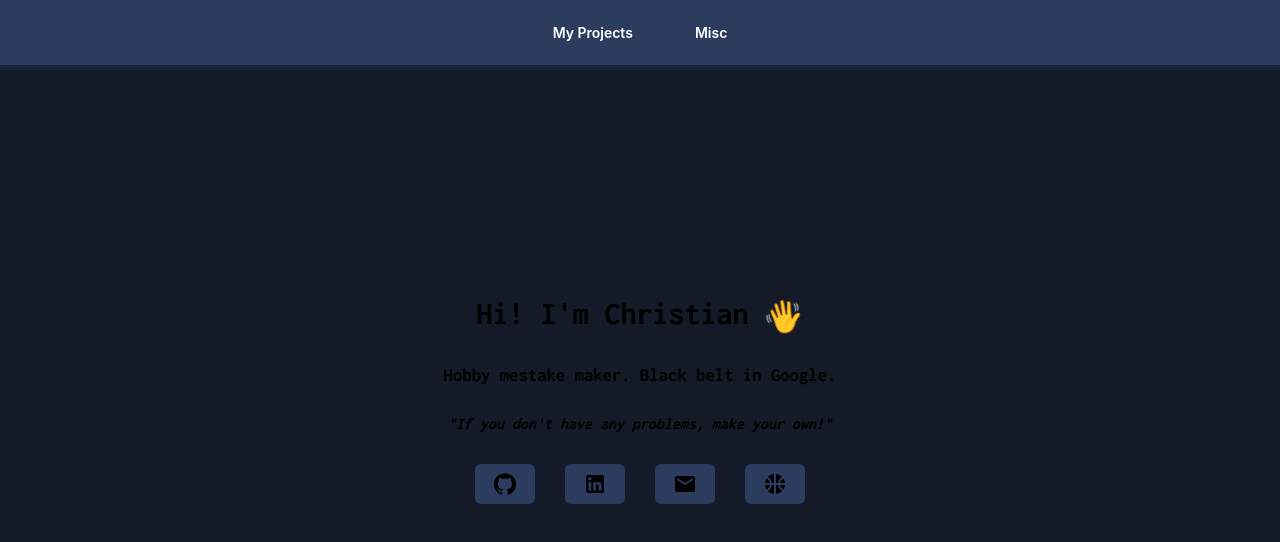
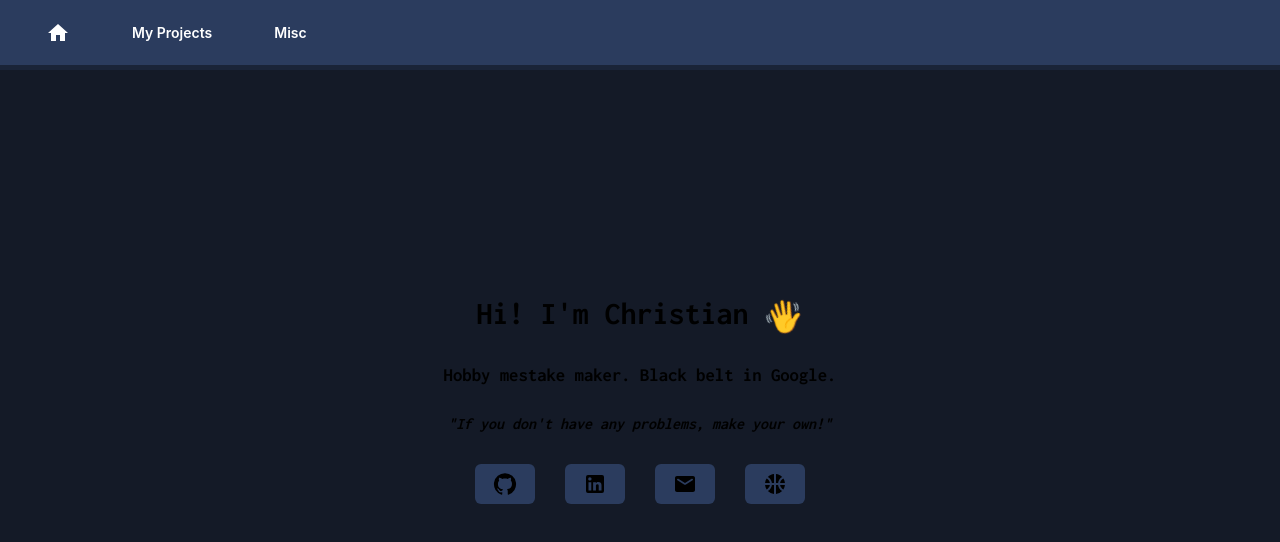
Before and after one commit to scoogii/portfolio, a Next.js app: page / in a window 1280 px wide. Shown: the top 542 px of the page. Built offline with nearby package versions, Linux system fonts and the light colour scheme.

Commit message:
added home button in nav

```diff
--- a/app/_components/Nav.jsx
+++ b/app/_components/Nav.jsx
@@ -1,11 +1,12 @@
 import { Box, Button } from "@mui/joy";
 import Link from "next/link";
+import HomeIcon from "@mui/icons-material/Home";
 
 const Nav = () => {
   const navStyle = {
     display: "flex",
     flexDirection: "row",
-    justifyContent: "center",
+    justifyContent: "left",
     alignItems: "center",
     width: "100vw",
     height: "70px",
@@ -15,6 +16,7 @@ const Nav = () => {
     top: 0,
     padding: "30px",
     gap: { lg: "30px" },
+    zIndex: 100,
   };
 
   const navButtonStyle = {
@@ -27,6 +29,9 @@ const Nav = () => {
 
   return (
     <Box sx={navStyle}>
+      <Button sx={navButtonStyle} href="/" component={Link}>
+        <HomeIcon />
+      </Button>
       <Button sx={navButtonStyle} href="/projects" component={Link}>
         My Projects
       </Button>
```
